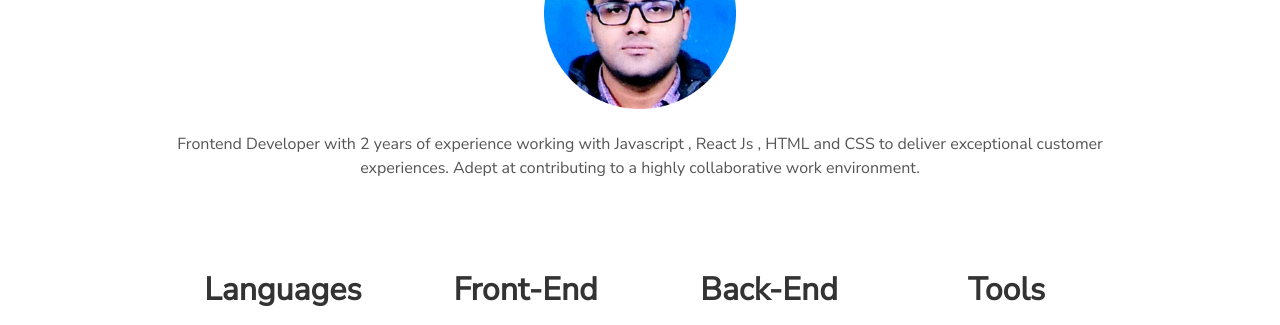
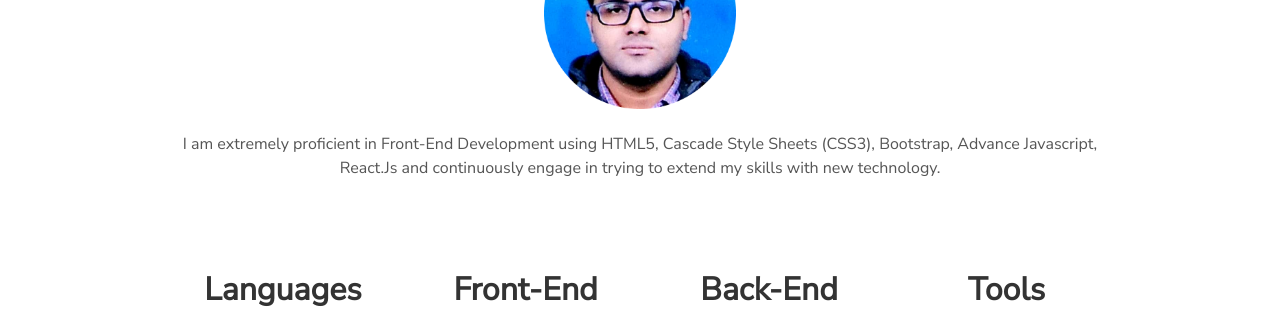
Before and after one commit to nstv224/portfolio, a plain HTML site: page index.html in a window 1280 px wide. Shown: the part 1040-1365 px from the top of the page. Drawn offline with nearby package versions, Linux system fonts and the light colour scheme.

Commit message:
Update index.html

```diff
--- a/index.html
+++ b/index.html
@@ -90,8 +90,7 @@
           width="20%"
         />
         <p>
-          Frontend Developer with 2 years of experience working with Javascript , React Js , HTML and CSS to deliver exceptional customer experiences.
-          Adept at contributing to a highly collaborative work environment.
+          I am extremely proficient in Front-End Development using HTML5, Cascade Style Sheets (CSS3), Bootstrap, Advance Javascript, React.Js and continuously engage in trying to extend my skills with new technology.
         </p>
       </div>
 
@@ -151,14 +150,14 @@
       </div>
     </section>
 
-<!--     <!-- Projects Section -->
+<!--      Projects Section
     <section id="projects">
       <div class="user-details">
         <h1>Featured Projects</h1>
       </div>
 
 
-      <!-- User Project #2: Summer 2020 Project -->
+       User Project #2: Summer 2020 Project
       <div class="user-projects">
         <div class="images-left">
           <img
@@ -191,7 +190,7 @@
         </div>
       </div>
 
-      <!-- User Project #3: COVID-19 Tracker App -->
+       User Project #3: COVID-19 Tracker App
       <div class="user-projects">
         <div class="images-right">
           <img
@@ -246,7 +245,7 @@
         </div>
       </div>
 
-      <!-- Use Project #4: Valuto: Account Management System -->
+       Use Project #4: Valuto: Account Management System
       <div class="user-projects">
         <div class="images-left">
           <img
@@ -300,7 +299,8 @@
           </a>
         </div>
       </div>
-    </section> -->
+    </section>
+-->
 
     <footer class="footer">
       <p>&copy; Neeraj Srivastava ,2021</p>
```
